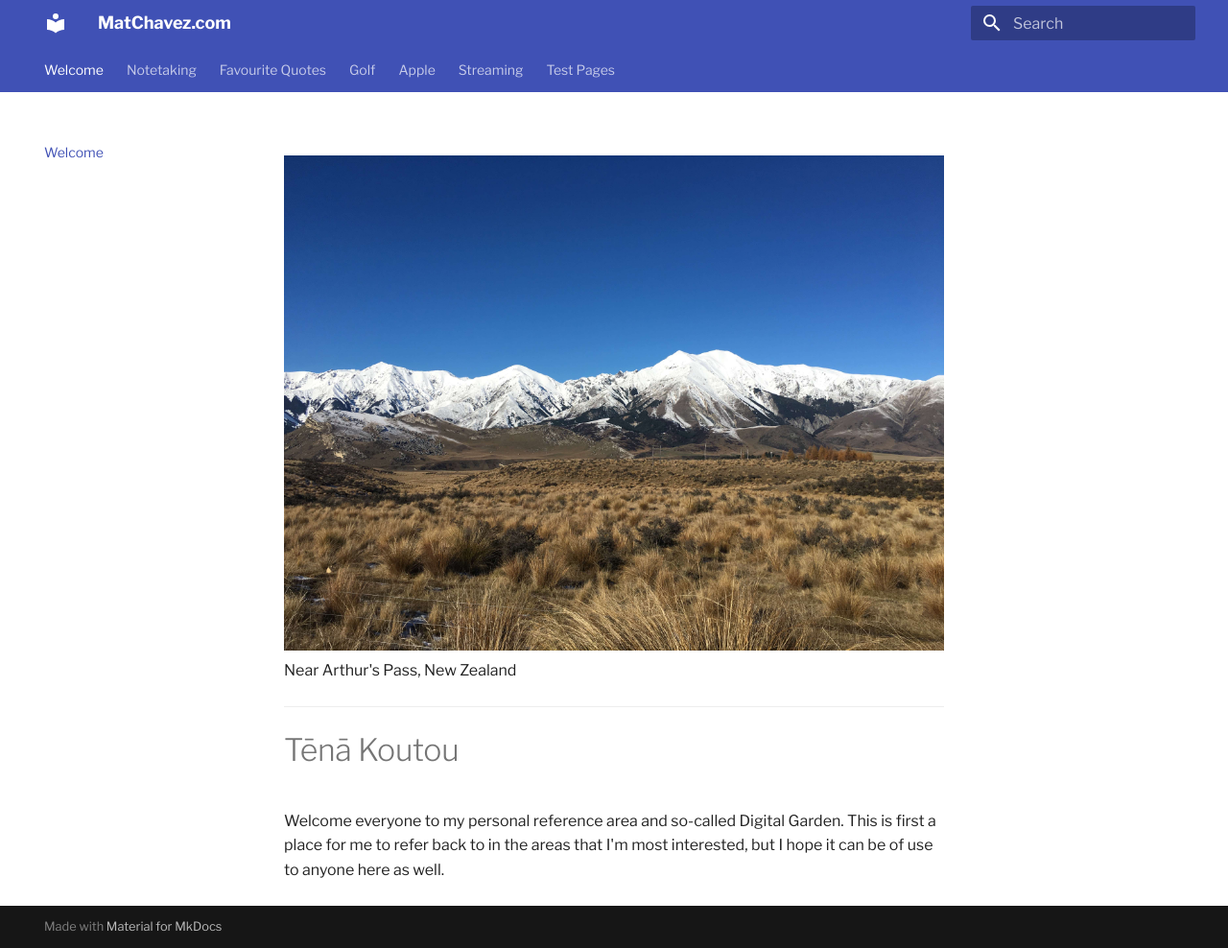
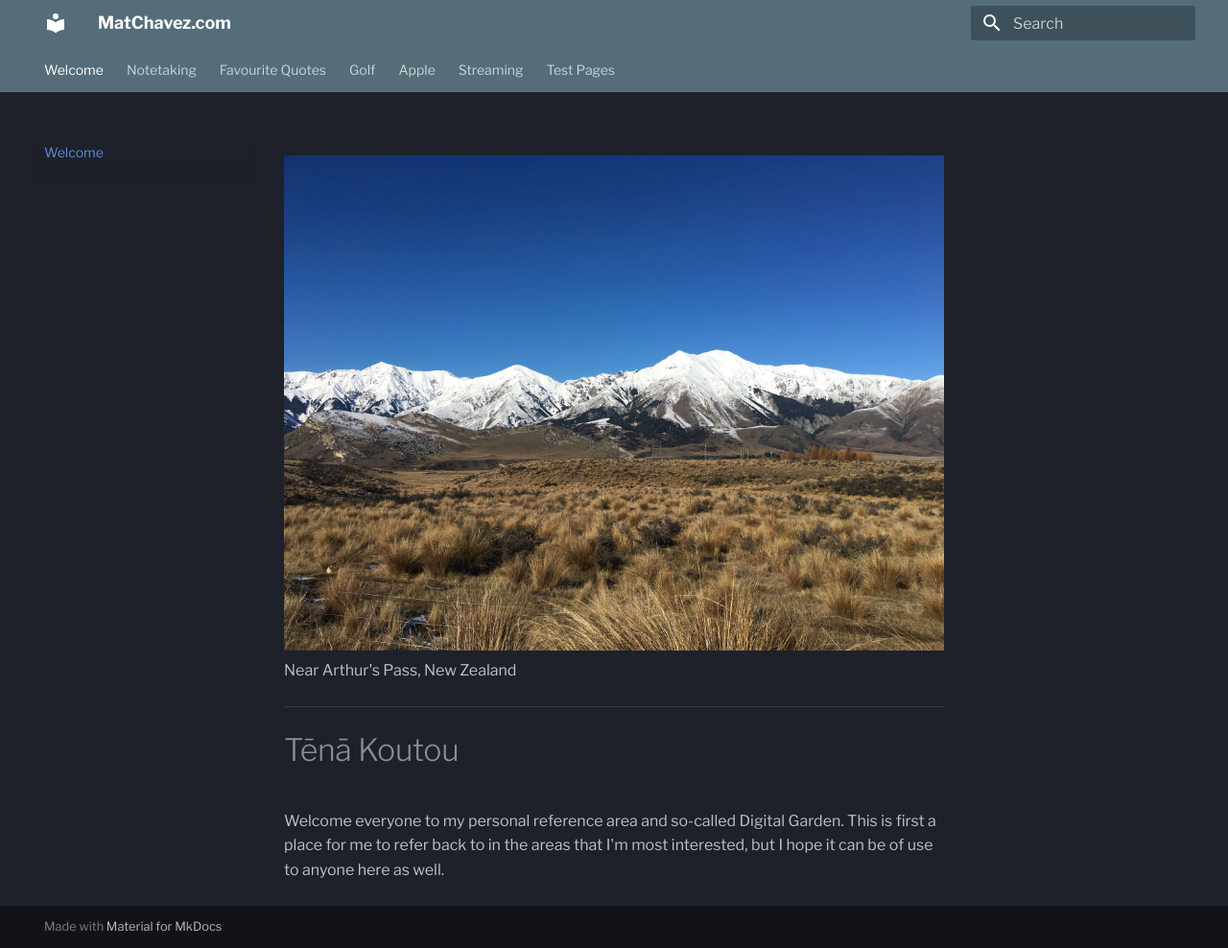
Before and after one commit to matchavez/matchavez.github.io, an MkDocs documentation site: the page built from docs/index.md, in a window 1280 px wide and 988 px high. Shown: the whole window at 96% size. Built offline with MkDocs 1.6.1 and Material for MkDocs 9.7.7, drawn with Linux system fonts in a browser that asks for light colours; comment, search, counter and statistics services are not loaded.

Commit message:
Update mkdocs.yml

```diff
--- a/mkdocs.yml
+++ b/mkdocs.yml
@@ -12,10 +12,10 @@
     #- navigation.instant
 
   palette:
-    scheme: mycolour
-#   scheme: slate
-#   primary: blue grey
-#   accent: cyan
+#   scheme: mycolour
+    scheme: slate
+    primary: blue grey
+    accent: cyan
 
   font:
 #   text: Atkinson Hyperlegible
```
